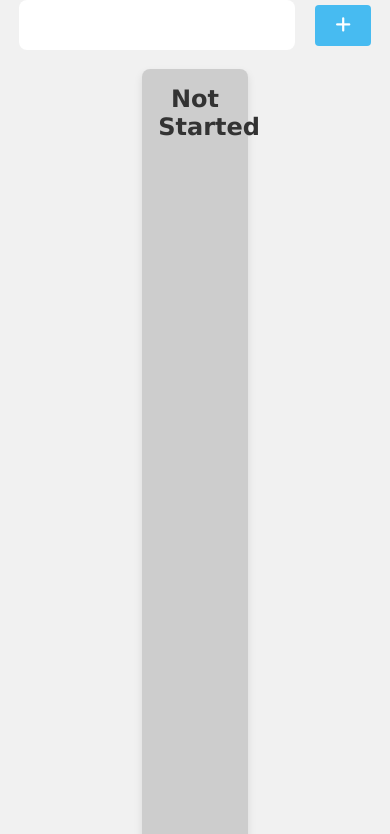
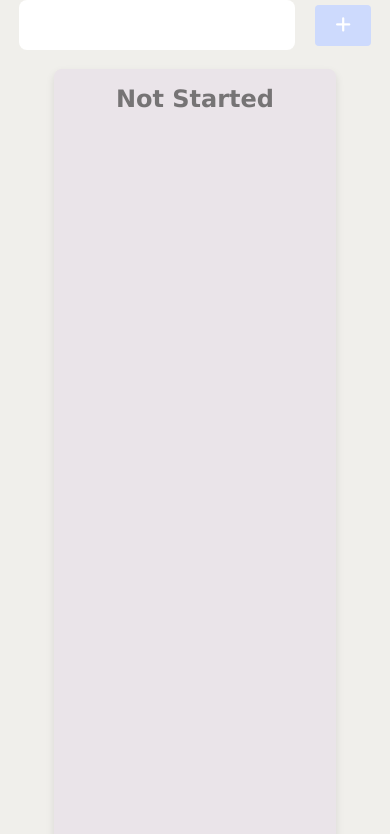
Before and after one commit to wrecklesssailor/kanbanBoard, a website built with Vite: page kanbanBoard/index.html in a window 390 px wide. Shown: the part 73-907 px from the top of the page. Built offline with nearby package versions, Linux system fonts and the light colour scheme.

Commit message:
cosmetic differences

```diff
--- a/kanbanBoard/src/main.js
+++ b/kanbanBoard/src/main.js
@@ -1,3 +1,8 @@
+/**
+ * Refreshes the event listeners for the cards and sections on the board.
+ * Called when the board is modified in some way.
+ * Listens for dragstart and dragend events on all cards, and for dragover, dragenter, dragleave, and drop events on all sections.
+ */
 function refreshBoard() {
     const cards = document.querySelectorAll('.card');
     const sections = document.querySelectorAll('.section');
@@ -18,6 +23,17 @@ function refreshBoard() {
     }
 }
 
+/**
+ * Handles the add card event, prevents the default form submission
+ * and adds a new card element to the start section if the input field
+ * is not empty. If the input field is empty, it logs a message to the
+ * console and prevents the default form submission. If the input field
+ * is not empty, it creates a new div element with the class 'card',
+ * sets its id to the value of the input field, sets its draggable property
+ * to true, sets its inner text to the value of the input field, appends it
+ * to the start section and resets the input field's value to an empty string.
+ * It then calls the refreshBoard function and logs a message to the console.
+ */
 function addCard(e) {
     if (document.getElementById('newCard').value === '') {
         e.preventDefault();
@@ -39,20 +55,41 @@ function addCard(e) {
         }
 }
 
+/**
+ * Sets the data transfer text to the card's id and adds the 'dragging' class
+ * to the card element when a card is dragged from a section element.
+ */
 function dragStart(e) {
     e.dataTransfer.setData("text/plain", this.id);
     this.classList.add('dragging');
 }
 
+/**
+ * Removes the 'dragging' class from the card element when a card is
+ * dragged out of a section element and logs a message to the
+ * console.
+ */
 function dragEnd() {
     this.classList.remove('dragging');
     console.log('drag end');
 }
 
+/**
+ * Prevents the default drag event from occurring when a card is
+ * dragged over a section element. This is necessary to
+ * prevent the browser from opening the card as a new tab
+ * when it is dragged over a section.
+ */
 function dragOver(e) {
     e.preventDefault();
 }
 
+/**
+ * Prevents the default drag event from occurring and adds the 'dragOver'
+ * class to the section element when a card is dragged into the section.
+ * If the section is the 'trash' section, the function returns without doing
+ * anything.
+ */
 function dragEnter(e) {
     e.preventDefault();
 
@@ -64,11 +101,22 @@ function dragEnter(e) {
     this.classList.add('dragOver');
 }
 
+/**
+ * Removes the 'dragOver' class from the section element and logs a message
+ * to the console when a card is dragged out of the section.
+ */
 function dragLeave() {
     this.classList.remove('dragOver');
     console.log('drag leave');
 }
 
+/**
+ * Handles the drag drop event, appends the dropped card to the section
+ * and applies line-through styling if the section is 'done'. If the section
+ * is 'done', it also triggers a confetti burst and after a delay, asks for
+ * confirmation to delete the task. If confirmed, the card is removed, if not
+ * confirmed, the card's background color is reset to the default color.
+ */
 function dragDrop(e) {
     const id = e.dataTransfer.getData("text/plain");
     const card = document.getElementById(id);
@@ -85,11 +133,19 @@ function dragDrop(e) {
             origin: { x: 0.8, y: 0.3 },
             colors: ['#EFF5D2', '#C6D870', '#8FA31E', '#556B2F']
         });
+        card.style.backgroundColor = '#bee1e6';
+        setTimeout(() => {
+            card.style.backgroundColor = '#f86666';
+
+        }, 1400);
 
         setTimeout(() => {
+            console.log('test');
             const deleteCardConfirmation = confirm("Would you like to delete this task?");
             if (deleteCardConfirmation) {
                 card.remove();
+                } else {
+                card.style.backgroundColor = '#f0efeb';
                 }
         }, 1500);
     } else {
--- a/kanbanBoard/src/style/style.scss
+++ b/kanbanBoard/src/style/style.scss
@@ -1,9 +1,11 @@
-$backgroundColor: #f1f1f1;
-$listBackgroundColor: #afafaf88;
-$listHoverColor: #afafaf;
-$cardBackgroundColor: #f1f1f1;
-$cardActiveColor: #e0d9d9;
-$textColor: #333;
+$backgroundColor: #f0efeb;
+$listBackgroundColor: #eae4e9;
+$listHoverColor: #dfe7fd;
+$cardBackgroundColor: #f0efeb;
+$cardDeleteColor: #f86666;
+$cardActiveColor: #e2ece9;
+$textColor: rgba(90, 89, 89, 0.808);
+
 
 * {
     margin: 0;
@@ -58,7 +60,7 @@ h1 {
         font-size: 1.1rem;
         margin-left: 20px;
         padding: 10px 20px;
-        background-color: #47bbf1;
+        background-color: #cddafd;
         color: white;
         border: none;
         border-radius: 4px;
@@ -92,7 +94,7 @@ h1 {
 }
 
 .dragOver {
-    background-color: #595a5a;
+    background-color: $listHoverColor;
 }
 
 .card {
@@ -119,7 +121,7 @@ h1 {
     align-items: center;
   }
 
-  .list {
+  .section {
     width: 80%;
     margin-bottom: 20px;
   }
```
Also changed, not shown: kanbanBoard/src/style/style.css, 1 other file. Lines whose indentation alone changed are shown as unchanged.
